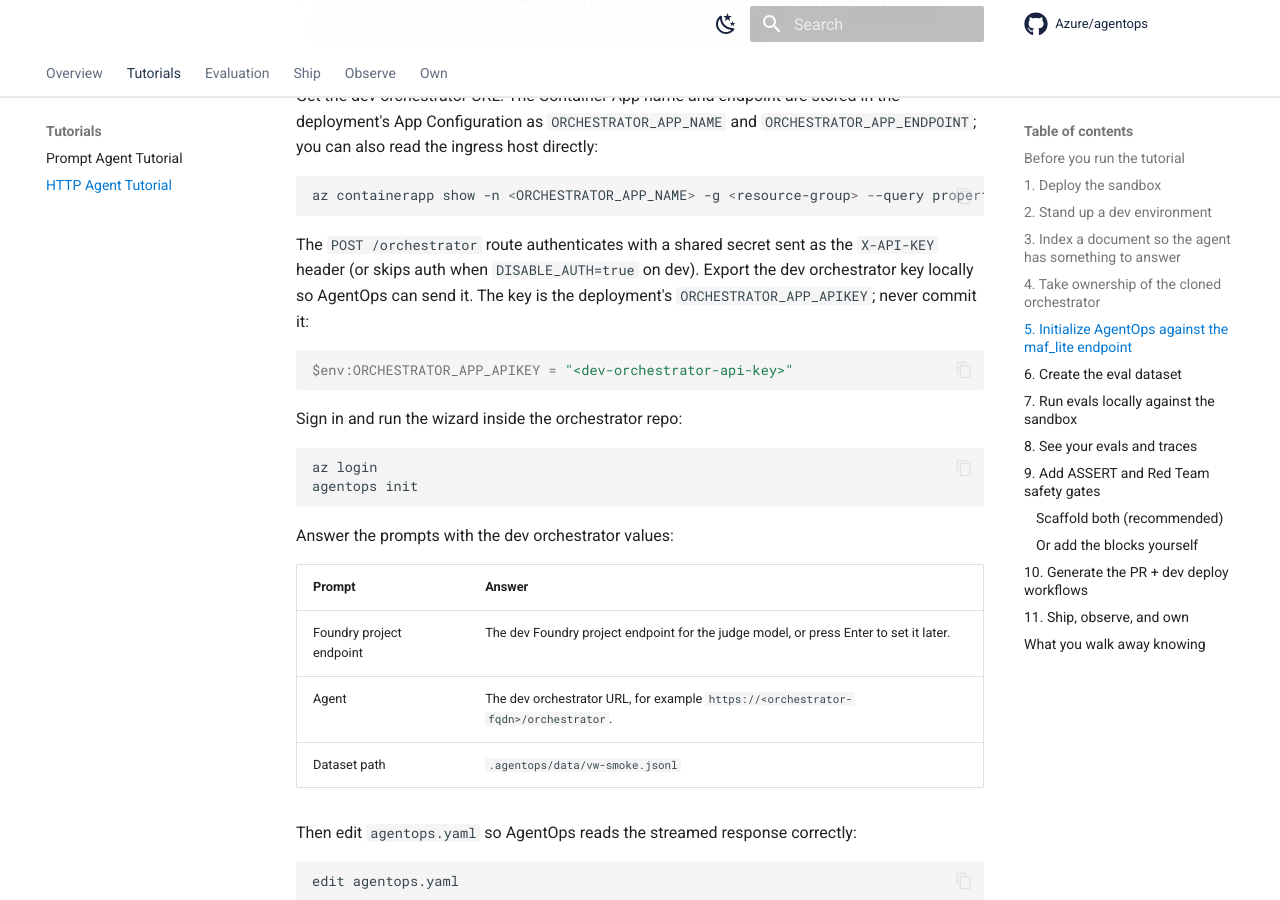
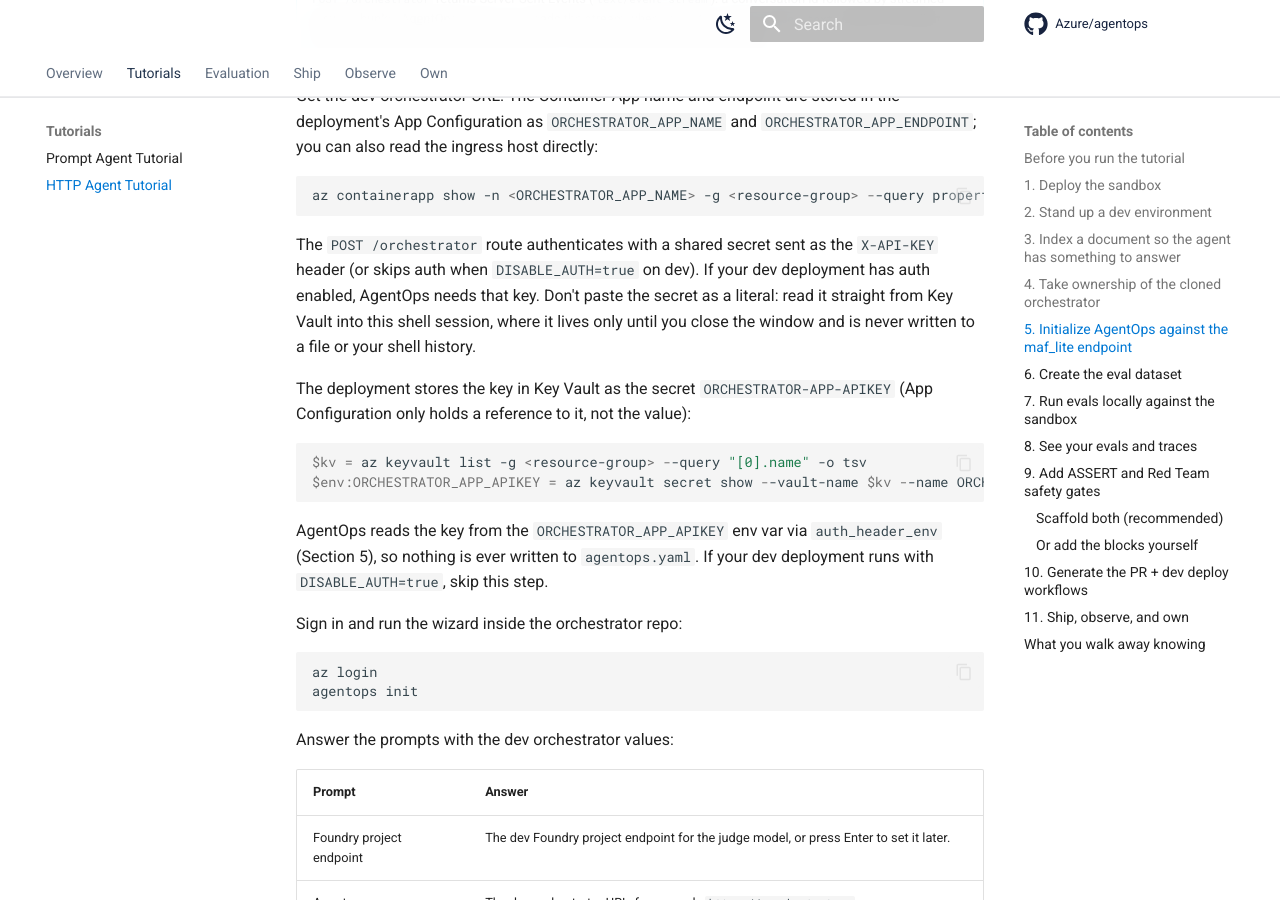
Before and after one commit to Azure/agentops, an MkDocs documentation site: the page built from docs/tutorial-http-agent.md, in a window 1280 px wide and 900 px high, scrolled down 4551 px. Built offline with MkDocs 1.6.1 and Material for MkDocs 9.7.7, drawn with Linux system fonts in a browser that asks for light colours; comment, search, counter and statistics services are not loaded.

Commit message:
docs(http tutorial): fetch dev API key from Key Vault, not a literal
Reading the orchestrator key as a pasted literal left it in shell history and was
a poor security pattern. Pull it from Key Vault (secret ORCHESTRATOR-APP-APIKEY)
into a session-scoped env var at runtime; App Configuration only stores a Key
Vault reference, not the value. Note the DISABLE_AUTH=true skip.

Co-authored-by: Copilot <223556219+Copilot@users.noreply.github.com>

````diff
--- a/docs/tutorial-http-agent.md
+++ b/docs/tutorial-http-agent.md
@@ -227,13 +227,23 @@ az containerapp show -n <ORCHESTRATOR_APP_NAME> -g <resource-group> --query prop
 ```
 
 The `POST /orchestrator` route authenticates with a shared secret sent as the
-`X-API-KEY` header (or skips auth when `DISABLE_AUTH=true` on dev). Export the
-dev orchestrator key locally so AgentOps can send it. The key is the
-deployment's `ORCHESTRATOR_APP_APIKEY`; never commit it:
+`X-API-KEY` header (or skips auth when `DISABLE_AUTH=true` on dev). If your dev
+deployment has auth enabled, AgentOps needs that key. Don't paste the secret as a
+literal: read it straight from Key Vault into this shell session, where it lives
+only until you close the window and is never written to a file or your shell
+history.
+
+The deployment stores the key in Key Vault as the secret `ORCHESTRATOR-APP-APIKEY`
+(App Configuration only holds a reference to it, not the value):
 
 ```powershell
-$env:ORCHESTRATOR_APP_APIKEY = "<dev-orchestrator-api-key>"
+$kv = az keyvault list -g <resource-group> --query "[0].name" -o tsv
+$env:ORCHESTRATOR_APP_APIKEY = az keyvault secret show --vault-name $kv --name ORCHESTRATOR-APP-APIKEY --query value -o tsv
 ```
+
+AgentOps reads the key from the `ORCHESTRATOR_APP_APIKEY` env var via
+`auth_header_env` (Section 5), so nothing is ever written to `agentops.yaml`. If
+your dev deployment runs with `DISABLE_AUTH=true`, skip this step.
 
 Sign in and run the wizard inside the orchestrator repo:
 
````
